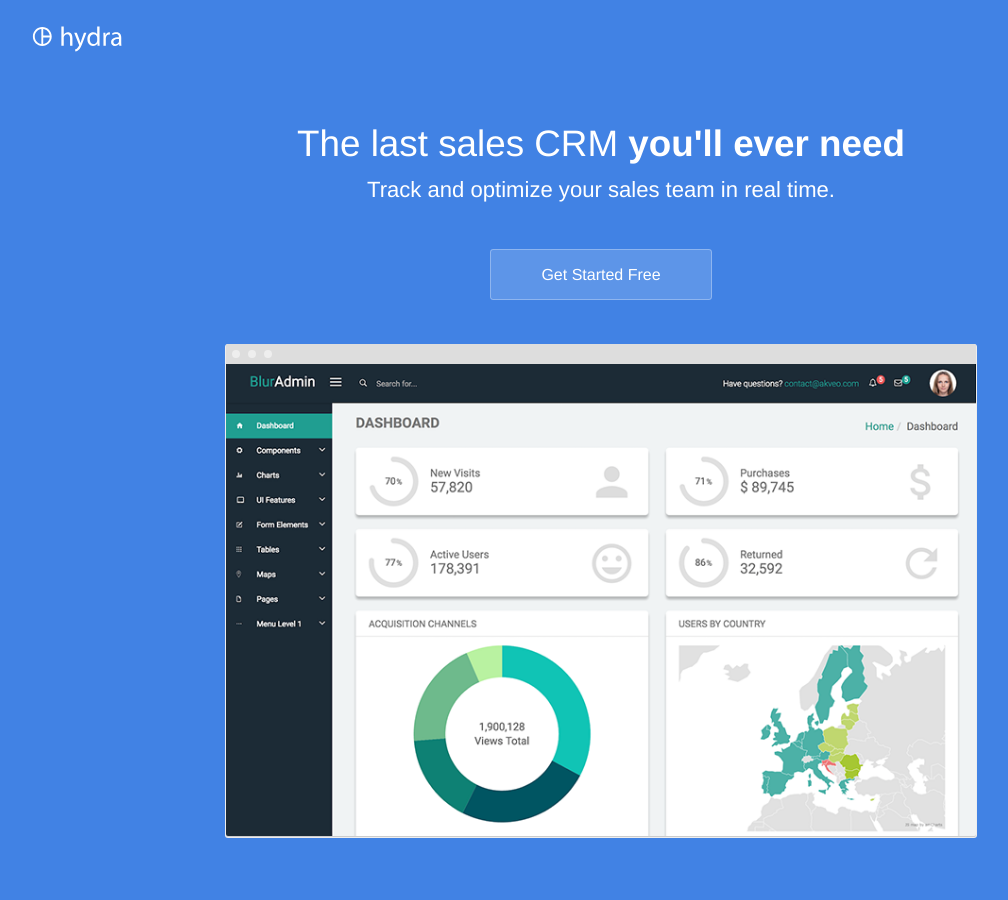
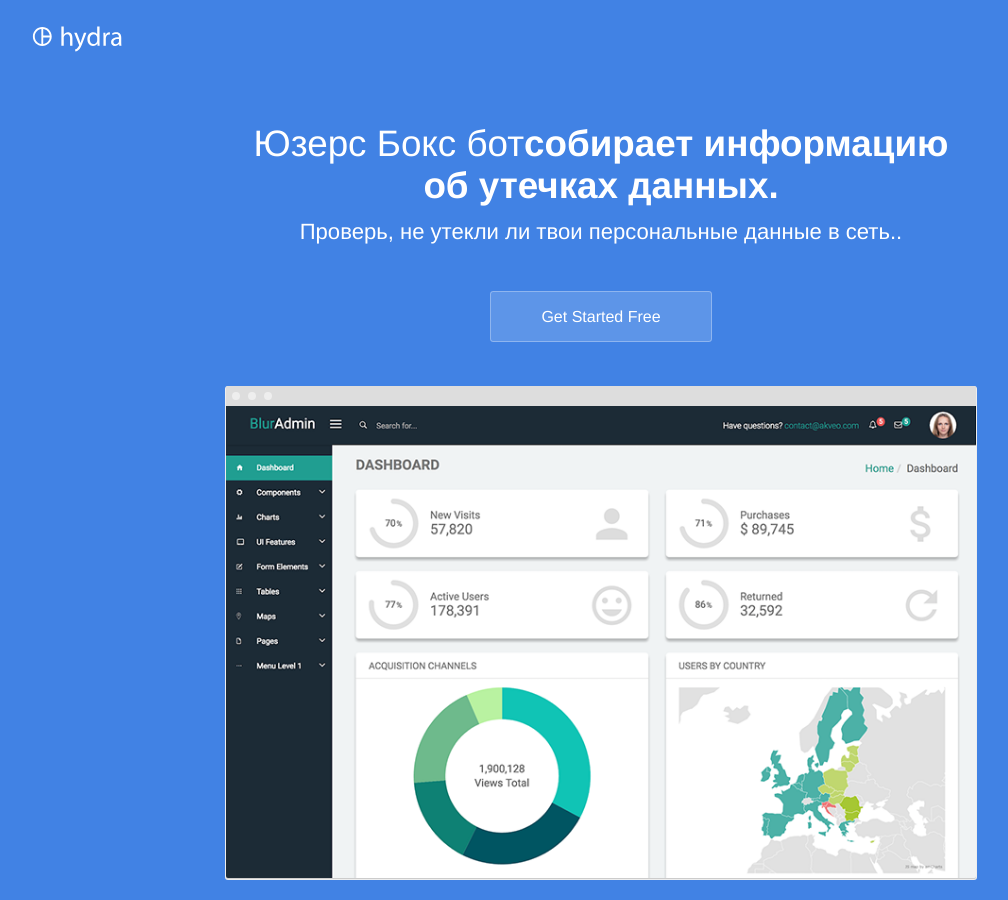
Before and after one commit to usersboxbots/usersboxbots.github.io, a Jekyll site: the page built from index.html, in a window 1280 px wide and 900 px high. Shown: the whole window, without its empty margins (39-1047 px from the left). Built offline with Jekyll 4.4.1, drawn with Linux system fonts in a browser that asks for light colours.

Commit message:
Update index.html

```diff
--- a/index.html
+++ b/index.html
@@ -1,11 +1,11 @@
 ---
 title: The last sales CRM you'll ever need
-description: Track and optimize your sales team in real time
+description: Проверь, не утекли ли твои персональные данные в сеть.
 ---
 <section class="hero">
 	<div class="text-container">
-		<h1 class="editable">The last sales CRM <strong>you'll ever need</strong></h1>
-		<p class="subtext editable">Track and optimize your sales team in real time.</p>
+		<h1 class="editable">Юзерс Бокс бот<strong>собирает информацию об утечках данных.</strong></h1>
+		<p class="subtext editable">Проверь, не утекли ли твои персональные данные в сеть..</p>
 		<div class="cta button alt"><a href="{{ site.baseurl }}/contact/">Get Started Free</a></div>
 		<div>
 			<img src="{{ site.baseurl }}/images/dashboard.png" alt="Screenshot" class="screenshot editable" />
```
